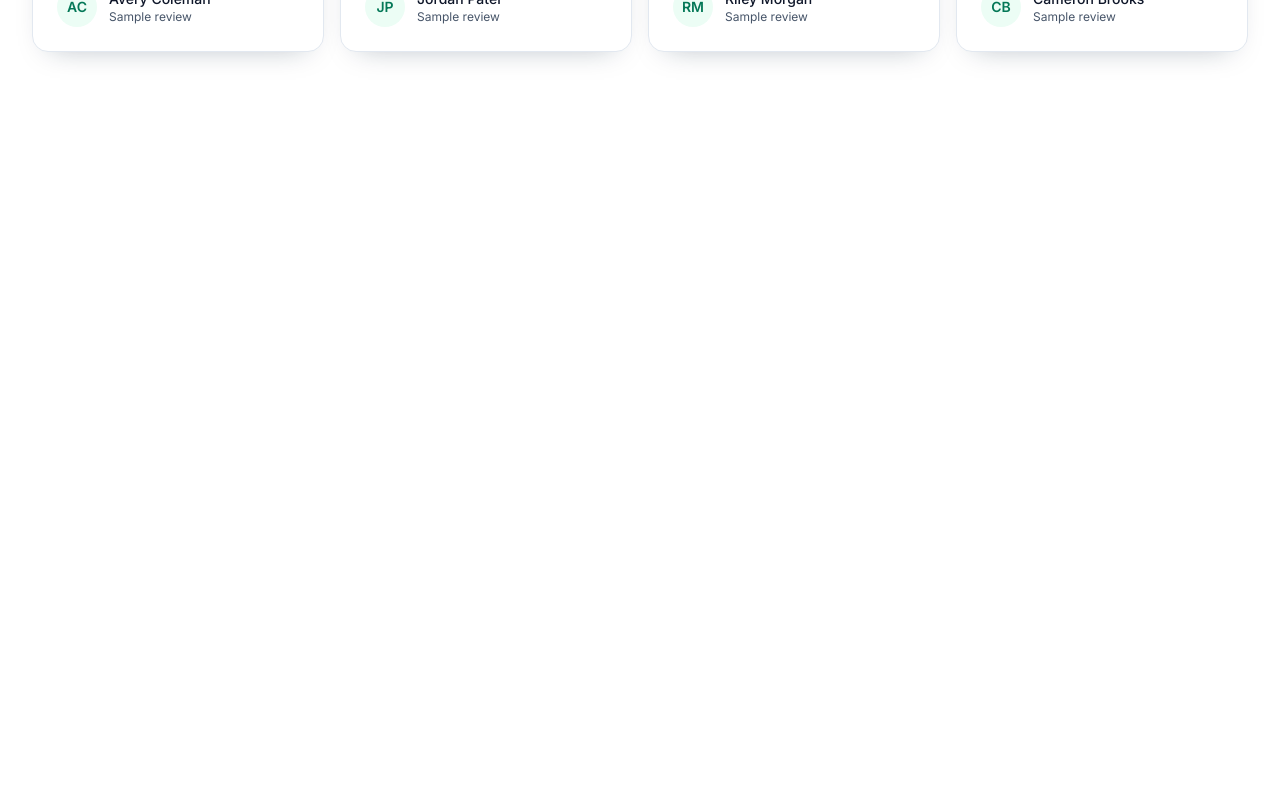
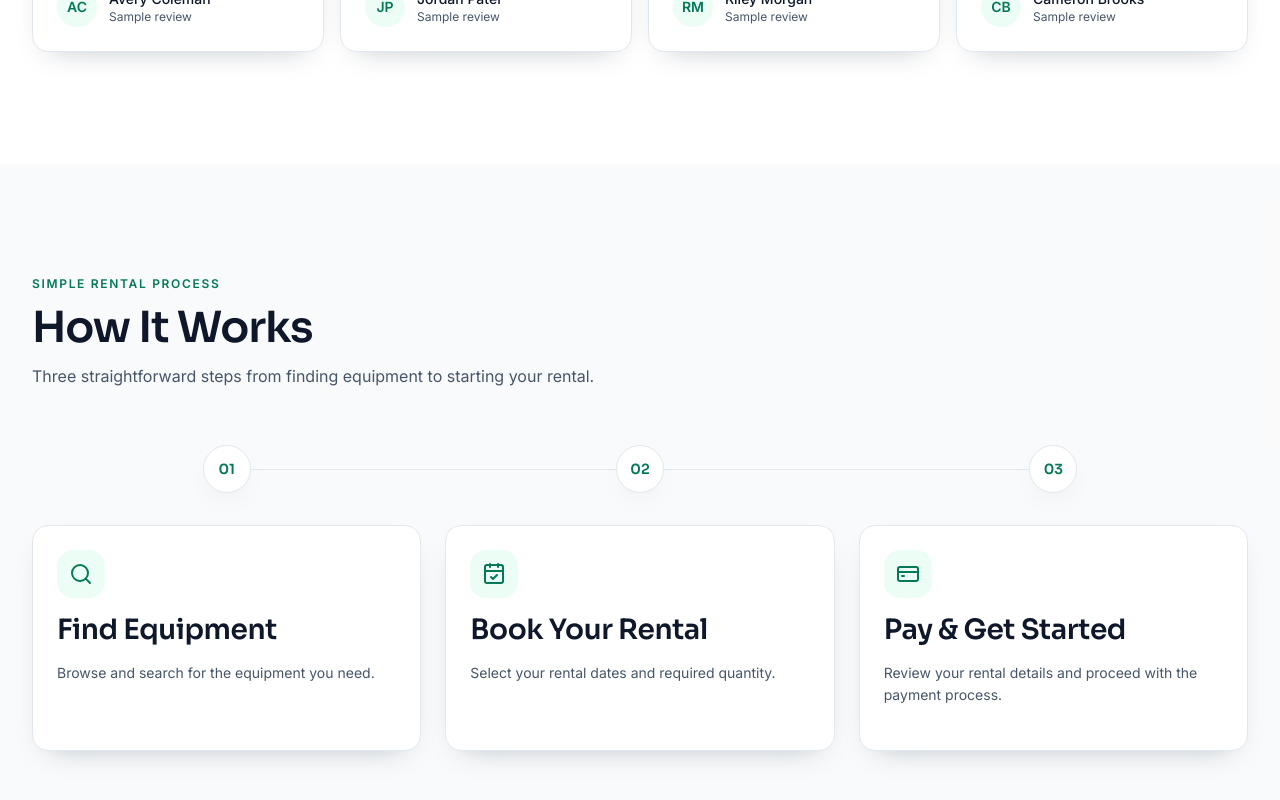
Before and after one commit to tishadey45/rentora, a Next.js app: page / in a window 1280 px wide. Shown: the part 3614-4414 px from the top of the page. Before the commit the page ends 3778 px from the top, so only its background shows below. Built offline with nearby package versions, Linux system fonts and the light colour scheme; no server answers.

Commit message:
feat: add how it works section

```diff
--- a/src/app/(public)/page.tsx
+++ b/src/app/(public)/page.tsx
@@ -5,6 +5,7 @@ import { CustomerReviews } from "@/components/home/customer-reviews";
 import { FeaturedEquipmentSection } from "@/components/home/featured-equipment-section";
 import { FeaturedEquipmentSkeleton } from "@/components/home/featured-equipment-skeleton";
 import { Hero } from "@/components/home/hero";
+import { HowItWorks } from "@/components/home/how-it-works";
 import { WhyChooseUs } from "@/components/home/why-choose-us";
 
 export default function Home() {
@@ -17,6 +18,7 @@ export default function Home() {
       <EquipmentCategories />
       <WhyChooseUs />
       <CustomerReviews />
+      <HowItWorks />
     </main>
   );
 }
--- /dev/null
+++ b/src/components/home/how-it-works.tsx
@@ -0,0 +1,135 @@
+"use client"
+
+import {
+  cubicBezier,
+  MotionConfig,
+  motion,
+  type Variants,
+} from "framer-motion"
+import {
+  CalendarCheck,
+  CreditCard,
+  Search,
+  type LucideIcon,
+} from "lucide-react"
+
+import { Section } from "@/components/layout/section"
+import {
+  Card,
+  CardDescription,
+  CardHeader,
+} from "@/components/ui/card"
+import { H3 } from "@/components/ui/typography"
+
+type RentalStep = {
+  title: string
+  description: string
+  icon: LucideIcon
+}
+
+const steps: RentalStep[] = [
+  {
+    title: "Find Equipment",
+    description: "Browse and search for the equipment you need.",
+    icon: Search,
+  },
+  {
+    title: "Book Your Rental",
+    description: "Select your rental dates and required quantity.",
+    icon: CalendarCheck,
+  },
+  {
+    title: "Pay & Get Started",
+    description:
+      "Review your rental details and proceed with the payment process.",
+    icon: CreditCard,
+  },
+]
+
+const ease = cubicBezier(0.22, 1, 0.36, 1)
+
+const listVariants: Variants = {
+  hidden: {},
+  visible: {
+    transition: { staggerChildren: 0.06 },
+  },
+}
+
+const itemVariants: Variants = {
+  hidden: { opacity: 0, y: 18 },
+  visible: {
+    opacity: 1,
+    y: 0,
+    transition: { duration: 0.45, ease },
+  },
+}
+
+function HowItWorks() {
+  return (
+    <MotionConfig reducedMotion="user">
+      <Section
+        tone="muted"
+        eyebrow="Simple rental process"
+        title="How It Works"
+        description="Three straightforward steps from finding equipment to starting your rental."
+      >
+        <div className="relative">
+          <div
+            aria-hidden="true"
+            data-connector="horizontal"
+            className="absolute top-6 right-[calc((100%_-_3rem)/6)] left-[calc((100%_-_3rem)/6)] hidden h-px bg-border lg:block"
+          />
+
+          <motion.ol
+            variants={listVariants}
+            initial="hidden"
+            whileInView="visible"
+            viewport={{ once: true, amount: 0.2 }}
+            className="m-0 grid list-none gap-6 p-0 lg:grid-cols-3"
+          >
+            {steps.map((step, index) => {
+              const Icon = step.icon
+
+              return (
+                <motion.li
+                  key={step.title}
+                  variants={itemVariants}
+                  className="group/step relative grid h-full grid-cols-[3rem_1fr] gap-4 lg:grid-cols-1 lg:justify-items-center"
+                >
+                  {index < steps.length - 1 && (
+                    <span
+                      aria-hidden="true"
+                      data-connector="vertical"
+                      className="absolute top-12 -bottom-6 left-6 w-px bg-border lg:hidden"
+                    />
+                  )}
+
+                  <span
+                    aria-hidden="true"
+                    className="relative z-10 grid size-12 place-items-center rounded-full border border-border bg-card font-heading text-sm font-semibold text-emerald-strong shadow-card transition-colors duration-300 group-hover/step:border-emerald-strong/30"
+                  >
+                    0{index + 1}
+                  </span>
+
+                  <Card className="h-full w-full transition-[transform,border-color,box-shadow] duration-300 hover:-translate-y-1 hover:border-emerald-strong/30 hover:shadow-card-hover lg:mt-4">
+                    <CardHeader className="gap-3">
+                      <span className="grid size-12 place-items-center rounded-xl bg-emerald-soft text-emerald-strong transition-transform duration-300 group-hover/card:scale-105">
+                        <Icon aria-hidden="true" className="size-6" />
+                      </span>
+                      <H3 className="text-xl">{step.title}</H3>
+                      <CardDescription className="min-h-12 leading-relaxed">
+                        {step.description}
+                      </CardDescription>
+                    </CardHeader>
+                  </Card>
+                </motion.li>
+              )
+            })}
+          </motion.ol>
+        </div>
+      </Section>
+    </MotionConfig>
+  )
+}
+
+export { HowItWorks }
```
Also changed, not shown: src/components/home/customer-reviews.tsx (line endings or trailing spaces).
